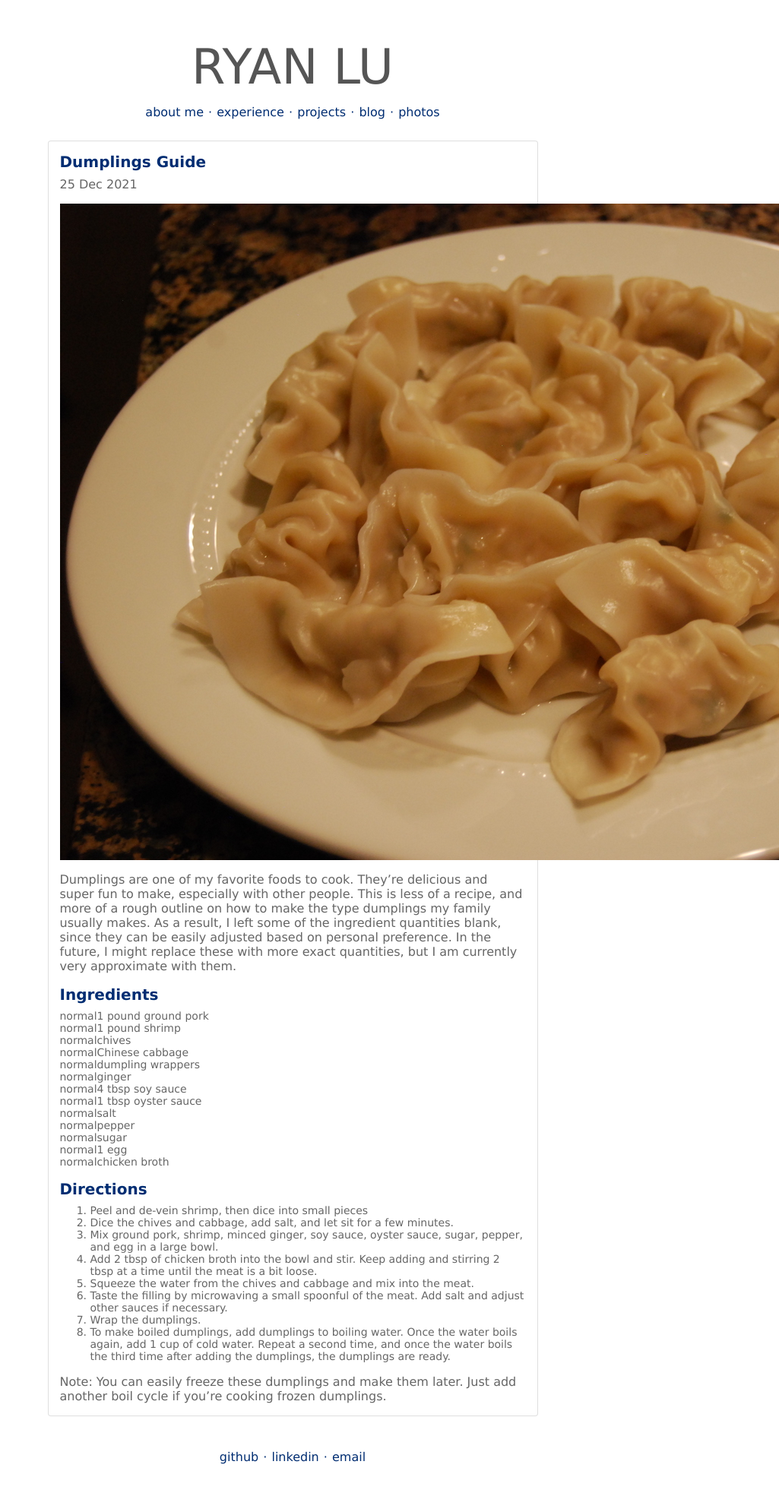
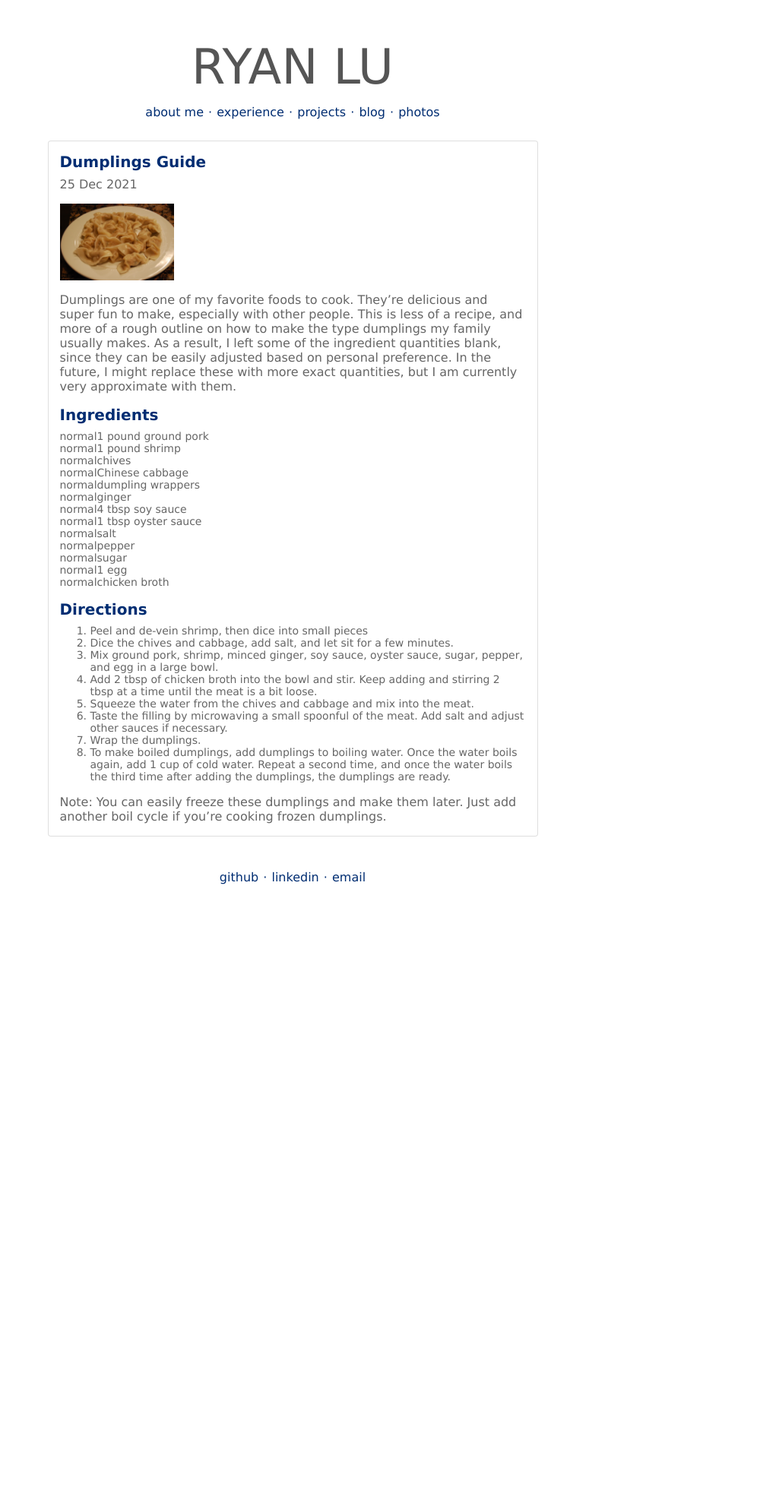
Before and after one commit to ryanlu41/ryanlu41.github.io, a Jekyll site: the page built from _posts/2021-12-25-Dumpling-Recipe.md, in a window 1280 px wide. Shown: the whole page at 76% size, without its empty margins (255-1280 px from the left). Built offline with Jekyll 4.4.1, drawn with Linux system fonts in a browser that asks for light colours; after the commit the page ends 1201 px from its top, so only the background shows below that.

Commit message:
newest blog post

```diff
--- a/_posts/2021-12-25-Dumpling-Recipe.md
+++ b/_posts/2021-12-25-Dumpling-Recipe.md
@@ -5,12 +5,14 @@ date: 2021-12-25
 category: "Recipes"
 ---
 
-![dumplings](https://ryanlu41.github.io/images/blog/DSC_0044.JPG){: height="px400"}
+![dumplings](https://ryanlu41.github.io/images/blog/DSC_0044.JPG){: width="150"}
 
 Dumplings are one of my favorite foods to cook. They're delicious and super fun to make, especially with other people. This is less of a recipe, and more of a rough outline on how to make the type dumplings my family usually makes. As a result, I left some of the ingredient quantities blank, since they can be easily adjusted based on personal preference. In the future, I might replace these with more exact quantities, but I am currently very approximate with them.
 
 
 ### Ingredients
+
+
 * 1 pound ground pork
 * 1 pound shrimp
 * chives
```
